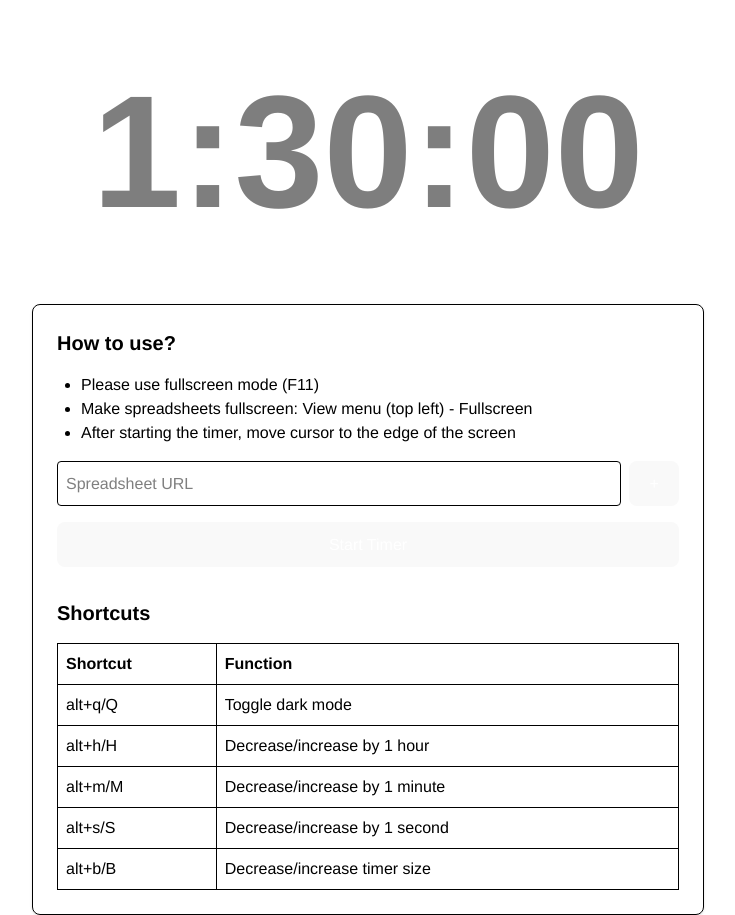
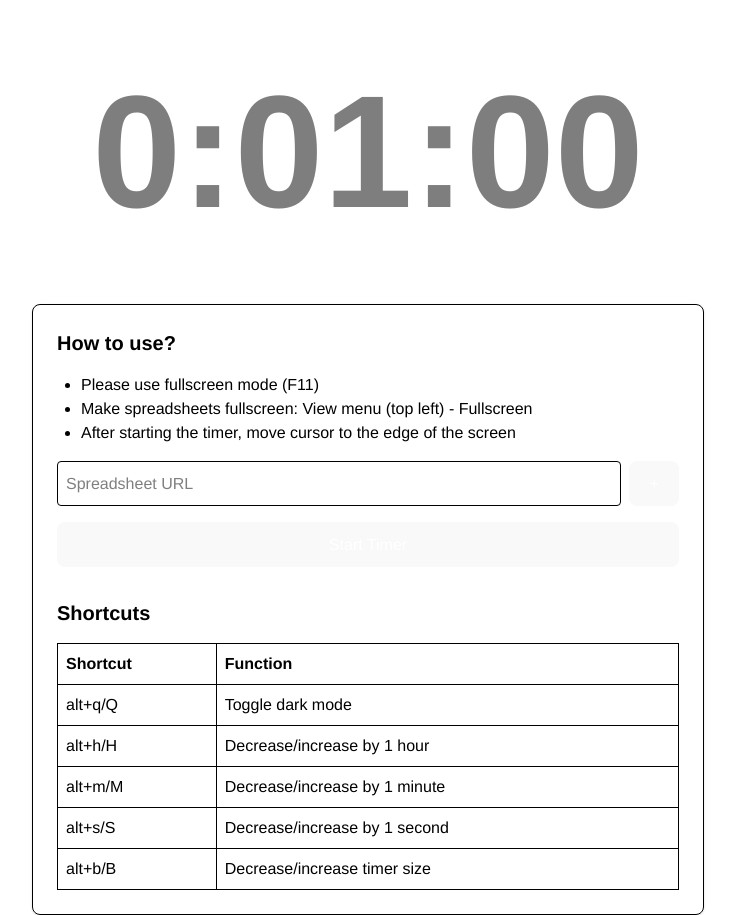
Before and after one commit to fraknoiadam/minimalist-timer-react, a React (Vite) app: page / in a window 1280 px wide. Shown: the whole page, without its empty margins (272-1007 px from the left). Built offline with nearby package versions, Linux system fonts and the light colour scheme.

Commit message:
refactoring timer

```diff
--- a/src/App.tsx
+++ b/src/App.tsx
@@ -13,11 +13,7 @@ const CountdownTimer = () => {
   const [currentSheet, setCurrentSheet] = useState(0);
   const [animationPauseTime, setAnimationPauseTime] = useState(15);
 
-  const { time, isPaused, addSecondsToTimer, handleTimerToggle } = useTimer({
-    hours: 1,
-    minutes: 30,
-    seconds: 0
-  });
+  const { time, paused, addSecondsToTimer, toggleTimer } = useTimer(1 * 60);
 
   useEffect(() => {
     const handleKeyDown = (event: KeyboardEvent) => {
@@ -84,10 +80,10 @@ const CountdownTimer = () => {
       <div className="w-screen">
         <TimerDisplay
           time={time}
-          isPaused={isPaused}
+          isPaused={paused}
           fontSize={fontSize}
           marginBottom={marginBottom}
-          onClick={handleTimerToggle}
+          onClick={toggleTimer}
         />
 
         {showForm && (
--- a/src/hooks/useTimer.ts
+++ b/src/hooks/useTimer.ts
@@ -1,21 +1,7 @@
 import { useState, useRef, useEffect } from 'react';
 import { TimerState } from '../types/timer';
 
-export const useTimer = (initialTime: TimerState) => {
-  const [time, setTime] = useState<TimerState>(initialTime);
-  const [isPaused, setIsPaused] = useState(true);
-
-  // Convert initial time to total seconds
-  const initialSeconds = useRef(
-    initialTime.hours * 3600 + initialTime.minutes * 60 + initialTime.seconds
-  );
-
-  const startTimeRef = useRef<number | null>(null);
-  const pauseStartRef = useRef<number | null>(null);
-  const totalPauseTimeRef = useRef(0);
-  const intervalRef = useRef<number | null>(null);  // Changed from timerRef
-
-  const formatTimeState = (totalSeconds: number): TimerState => {
+const secondsToTimerState = (totalSeconds: number): TimerState => {
   if (totalSeconds <= 0) {
     return { hours: 0, minutes: 0, seconds: 0 };
   }
@@ -26,40 +12,69 @@ export const useTimer = (initialTime: TimerState) => {
   };
 };
 
+
+export const useTimer = (initialSeconds: number) => {
+  const [time, setTime] = useState<TimerState>(secondsToTimerState(initialSeconds));
+  const [paused, setPaused] = useState(true);
+
+  const [totalSeconds, setTotalSeconds] = useState(initialSeconds);
+  const [startTime, setStartTime] = useState<Date | null>(null);
+  const [pauseStart, setPauseStart] = useState<Date>(new Date());
+  const [totalPauseMs, setTotalPauseMs] = useState(0);
+  const intervalRef = useRef<number | null>(null);  // Changed from timerRef
+
+
   const calculateRemainingSeconds = (): number => {
-    if (!startTimeRef.current) return initialSeconds.current;
-
-    const currentTime = Date.now();
-    const elapsedTime = Math.floor(
-      (currentTime - startTimeRef.current - totalPauseTimeRef.current) / 1000
+    if (startTime === null) {
+      return totalSeconds;
+    }
+    if (paused) {
+      console.log(
+        totalSeconds - (pauseStart.getTime() - startTime.getTime() - totalPauseMs) / 1000
       );
-    return initialSeconds.current - elapsedTime;
+      return Math.ceil(
+        totalSeconds - (pauseStart.getTime() - startTime.getTime() - totalPauseMs) / 1000
+      );
+    }
+    const currentTime = new Date;
+    const elapsedTime = (currentTime.getTime() - startTime.getTime() - totalPauseMs) / 1000;
+    console.log(totalSeconds - elapsedTime);
+    return Math.ceil(totalSeconds - elapsedTime);
   };
 
   const addSecondsToTimer = (seconds: number) => {
-    initialSeconds.current = initialSeconds.current + seconds;
+    setTotalSeconds(prevTotalSeconds => prevTotalSeconds + seconds);
+  }
 
-    if (!isPaused && startTimeRef.current) {
-      setTime(formatTimeState(calculateRemainingSeconds()));
-    } else {
-      setTime(formatTimeState(initialSeconds.current));
+  useEffect(() => {
+    setTime(secondsToTimerState(calculateRemainingSeconds()));
+  },
+    [totalSeconds, startTime, totalPauseMs, pauseStart]);
+
+
+  const toggleTimer = () => {
+    const now = new Date;
+    if (startTime === null) {
+      setStartTime(new Date);
+    } else if (paused) {
+      setTotalPauseMs(
+        prevTotalPauseMs => prevTotalPauseMs + now.getTime() - pauseStart.getTime()
+      );
     }
+
+    setPaused(prevPaused => {
+      if (prevPaused === false) { // Resuming
+        setPauseStart(now);
+      }
+      return !prevPaused;
+    });
   };
 
   useEffect(() => {
-    if (!isPaused) {
-      const now = Date.now();
-      if (!startTimeRef.current) {
-        startTimeRef.current = now;
-      }
-
-      // Update immediately
-      setTime(formatTimeState(calculateRemainingSeconds()));
-
-      // Then update every second
+    if (!paused) {
       intervalRef.current = window.setInterval(() => {
-        setTime(formatTimeState(calculateRemainingSeconds()));
-      }, 1000);
+        setTime(secondsToTimerState(calculateRemainingSeconds()));
+      }, 20);
     }
 
     return () => {
@@ -67,23 +82,8 @@ export const useTimer = (initialTime: TimerState) => {
         clearInterval(intervalRef.current);
       }
     };
-  }, [isPaused]);
+  }, [paused]);
 
-  const handleTimerToggle = () => {
-    const now = Date.now();
 
-    setIsPaused(prev => {
-      if (prev) { // Resuming
-        if (pauseStartRef.current) {
-          totalPauseTimeRef.current += now - pauseStartRef.current;
-        }
-        pauseStartRef.current = null;
-      } else { // Pausing
-        pauseStartRef.current = now;
-      }
-      return !prev;
-    });
+  return { time, paused, addSecondsToTimer, toggleTimer };
 };
-
-  return { time, isPaused, addSecondsToTimer, handleTimerToggle };
-};
```
Lines whose indentation alone changed are shown as unchanged.
